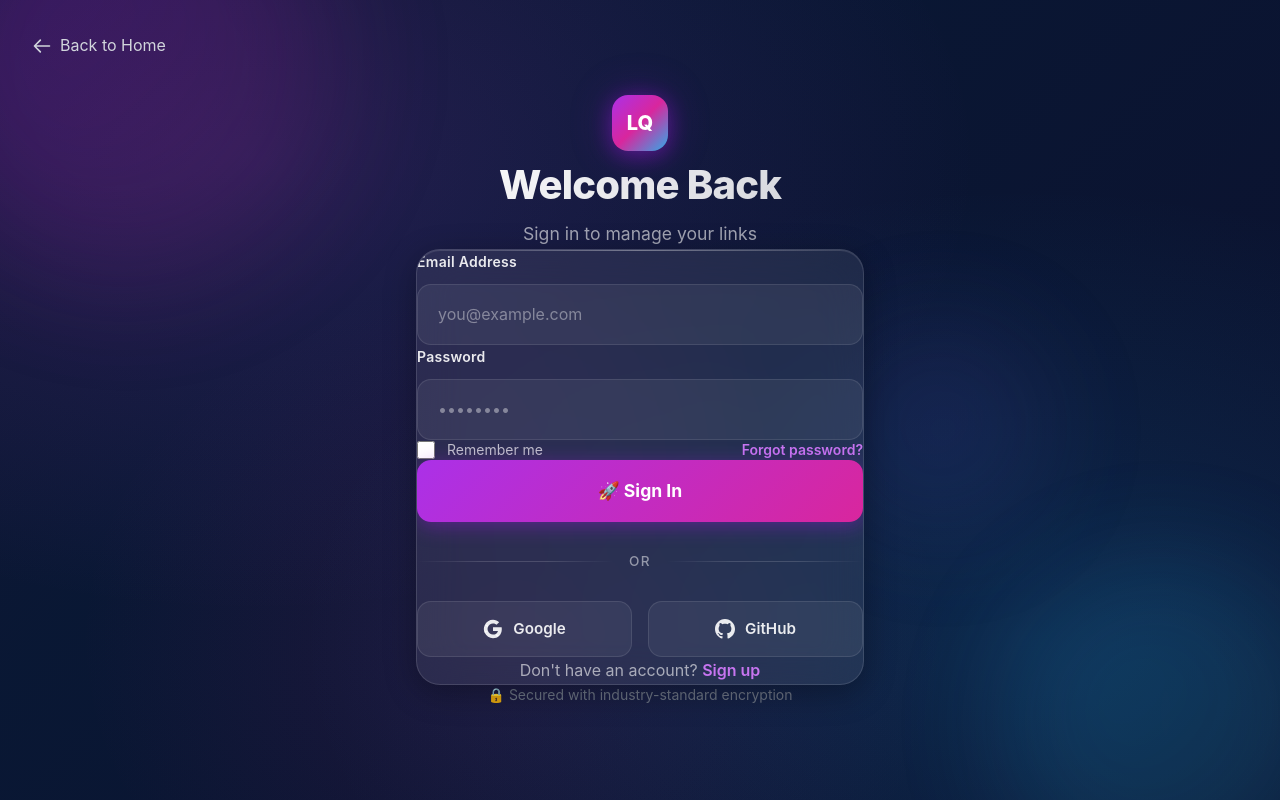
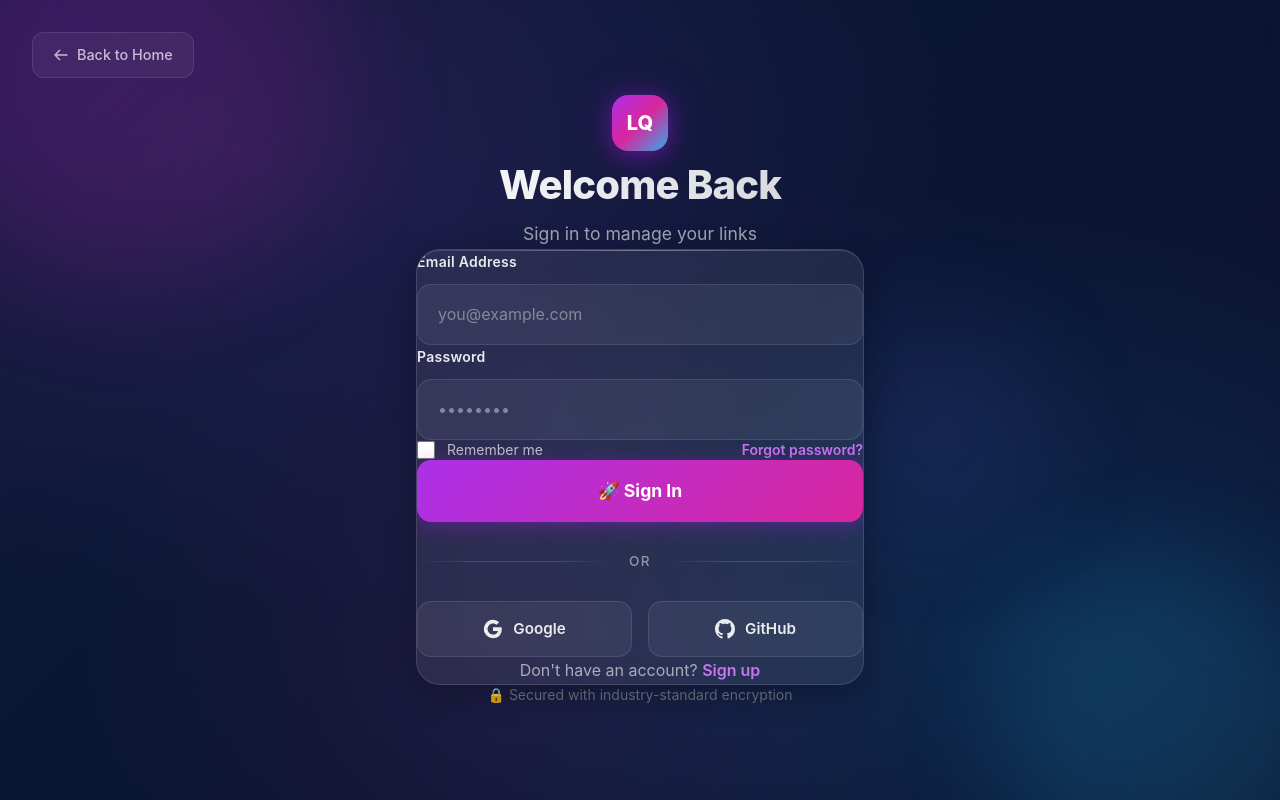
Before and after one commit to gauravk310/linkqueue, a Next.js app: page /login in a window 1280 px wide. Built offline with nearby package versions, Linux system fonts and the light colour scheme.

Commit message:
Update page.js

```diff
--- a/app/login/page.js
+++ b/app/login/page.js
@@ -91,9 +91,9 @@ export default function LoginPage() {
             {/* Back to Home Link */}
             <Link
                 href="/"
-                className="fixed top-8 left-8 flex items-center gap-2 text-gray-300 hover:text-white transition-colors z-50"
+                className="auth-back-link fixed top-8 left-8 z-50"
             >
-                <svg className="w-5 h-5" fill="none" viewBox="0 0 24 24" stroke="currentColor">
+                <svg className="w-4 h-4" fill="none" viewBox="0 0 24 24" stroke="currentColor">
                     <path strokeLinecap="round" strokeLinejoin="round" strokeWidth={2} d="M10 19l-7-7m0 0l7-7m-7 7h18" />
                 </svg>
                 <span>Back to Home</span>
```
